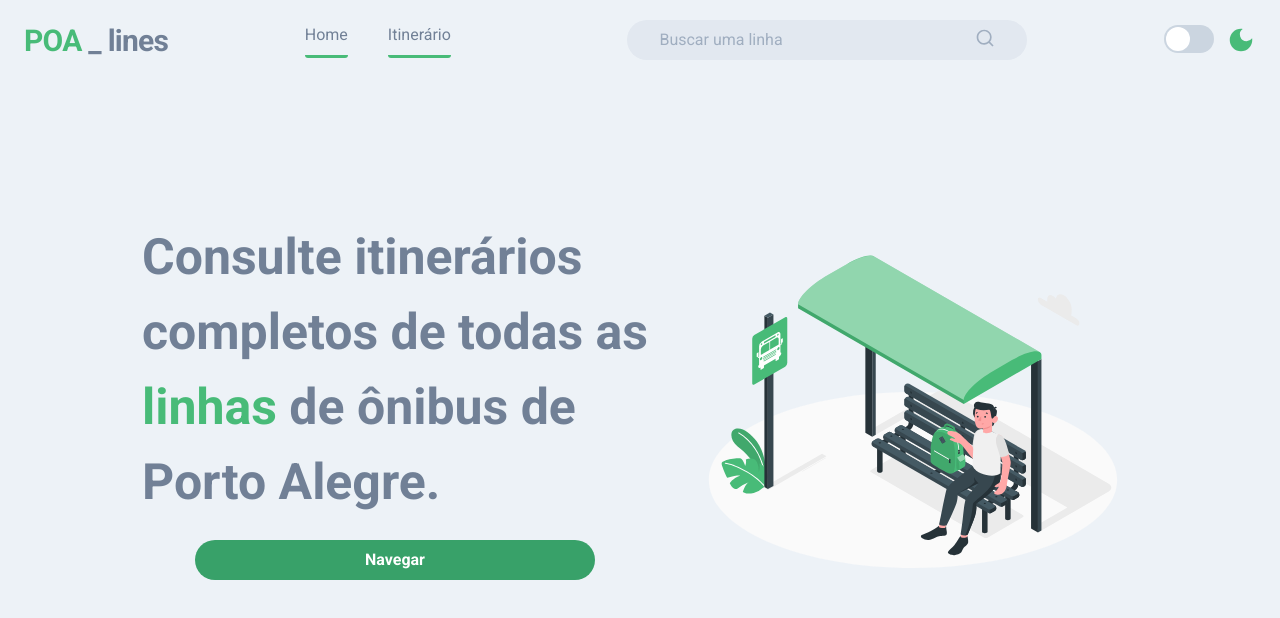
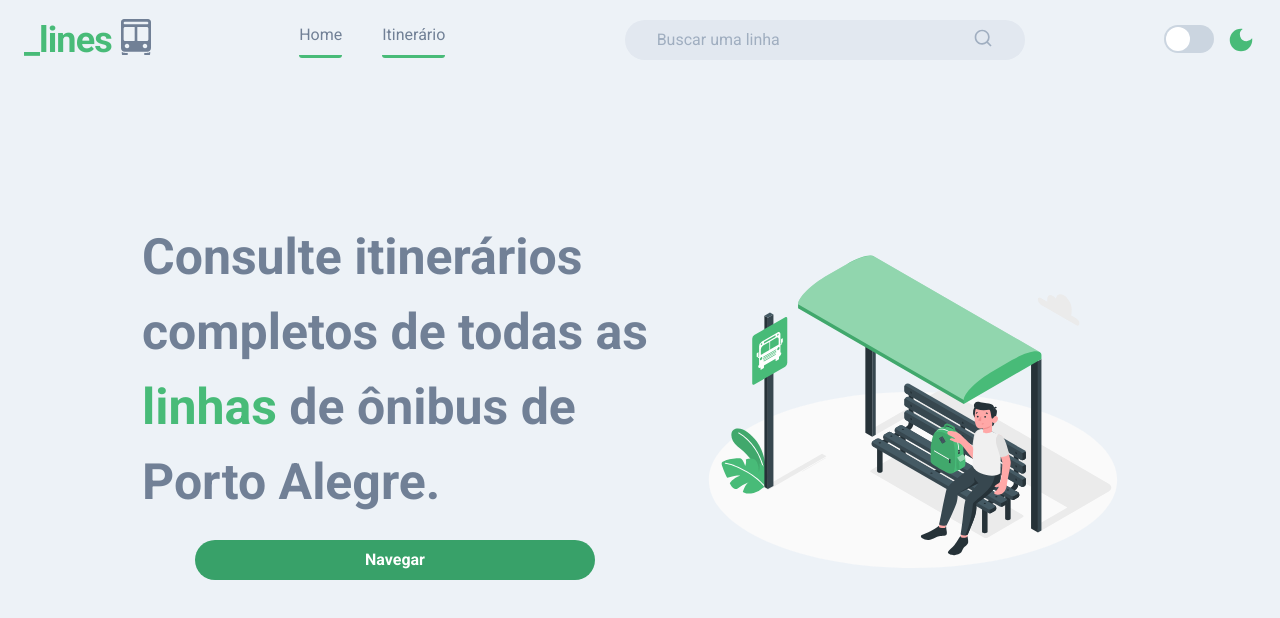
Before and after one commit to naMoraezDev/next-lines, a Next.js app: page / in a window 1280 px wide. Shown: the top 618 px of the page. Built offline with nearby package versions, Linux system fonts and the light colour scheme.

Commit message:
feat: change app logo layout

```diff
--- a/src/pages/components/Header/view.tsx
+++ b/src/pages/components/Header/view.tsx
@@ -1,5 +1,6 @@
 import { Flex, Icon, Input, Switch, Text } from "@chakra-ui/react";
 import { RiSearchLine } from "react-icons/ri";
+import { IoIosBus } from "react-icons/io";
 import { MdDarkMode } from "react-icons/md";
 
 export function HeaderView() {
@@ -14,12 +15,17 @@ export function HeaderView() {
       align="center"
       justify="space-between"
     >
-      <Text fontSize={["md", "3xl"]} fontWeight="bold" letterSpacing="tight">
-        <Text color="green.400" as="span">
-          POA{" "}
+      <Flex>
+        <Text
+          fontSize="4xl"
+          fontWeight="bold"
+          letterSpacing="tight"
+          color="green.400"
+        >
+          _lines
         </Text>
-        _ lines
-      </Text>
+        <Icon as={IoIosBus} fontSize="48" color="gray.500" />
+      </Flex>
 
       <Flex>
         <Text
```
